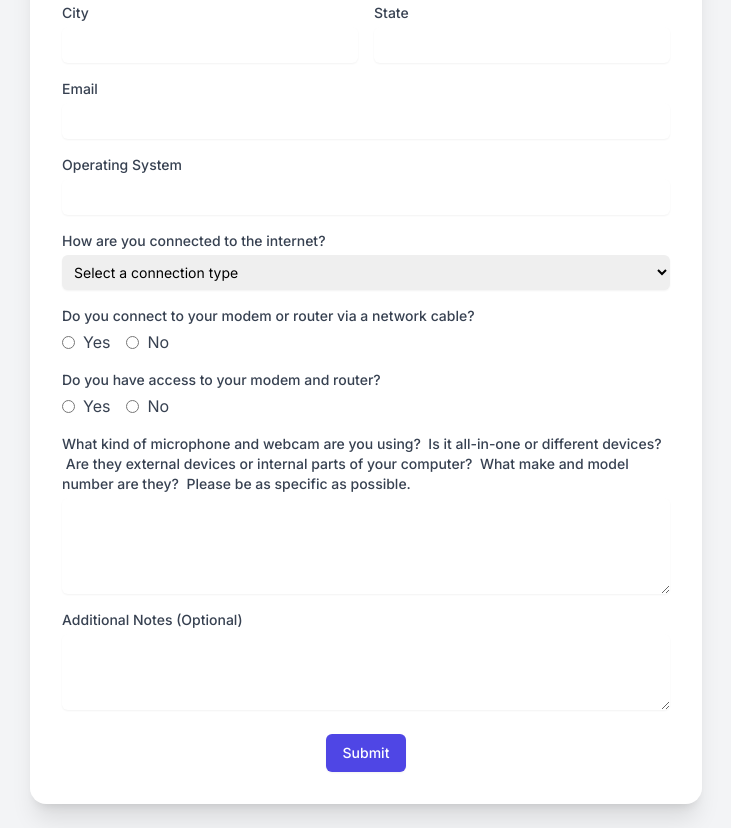
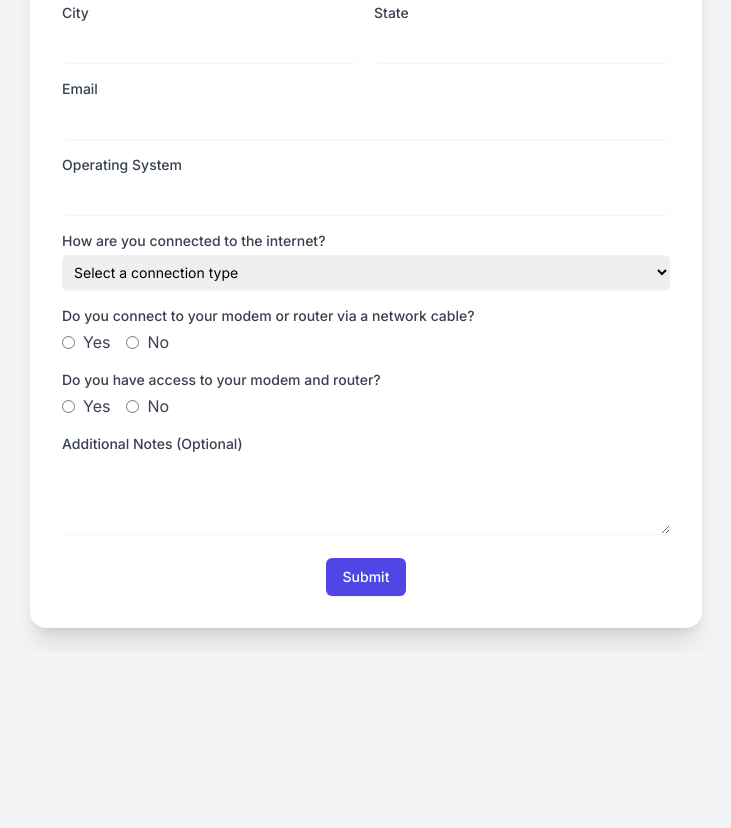
Before and after one commit to gregorydeluise-kaplan/my-hardware-agent, a website: page public/index.html in a window 1280 px wide. Shown: the part 733-1561 px from the top of the page, without its empty margins (274-1005 px from the left). After the commit the page ends 1385 px from the top, so only its background shows below. Drawn offline with nearby package versions, Linux system fonts and the light colour scheme.

```diff
--- a/public/index.html
+++ b/public/index.html
@@ -116,11 +116,6 @@
                         <span class="ml-2 text-gray-700">No</span>
                     </label>
                 </div>
-            </div>
-
-            <div class="mt-4">
-                <label for="mic-webcam" class="block text-sm font-medium text-gray-700">What kind of microphone and webcam are you using?  Is it all-in-one or different devices?  Are they external devices or internal parts of your computer?  What make and model number are they?  Please be as specific as possible.</label>
-                <textarea id="mic-webcam" name="mic-webcam" rows="4" class="mt-1 block w-full rounded-md border-gray-300 shadow-sm sm:text-sm p-2"></textarea>
             </div>
 
             <div class="mt-4">
```
